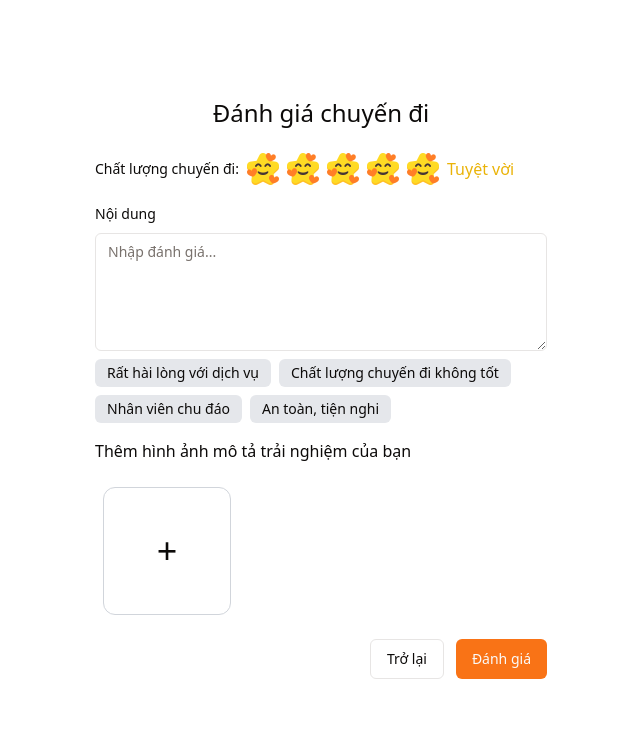
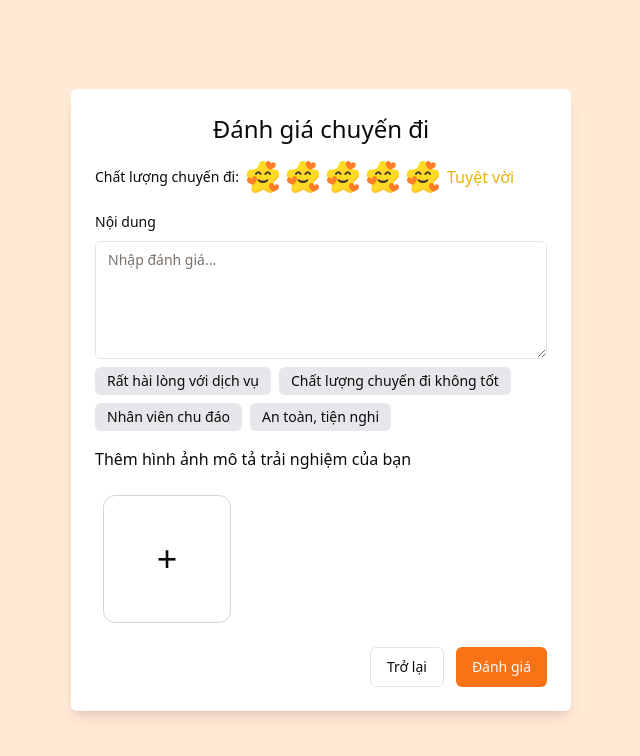
Before and after one commit to truongduytven/SWD392-FrontEnd, a React (Vite) app: page /rating in a window 1280 px wide. Shown: the top 756 px of the page, without its empty margins (319-959 px from the left). Built offline with nearby package versions, Linux system fonts and the light colour scheme.

Commit message:
fix: image in rating

```diff
--- a/src/components/global/organisms/RatingForm.tsx
+++ b/src/components/global/organisms/RatingForm.tsx
@@ -16,7 +16,7 @@ const suggestedContents = [
   'Rất hài lòng với dịch vụ',
   'Chất lượng chuyến đi không tốt',
   'Nhân viên chu đáo',
-  'An toàn, tiện nghi',
+  'An toàn, tiện nghi'
 ]
 const RatingForm: React.FC = () => {
   const [files, setFiles] = useState<File[]>([])
@@ -26,7 +26,7 @@ const RatingForm: React.FC = () => {
     defaultValues: { value: 5, content: '', imageUrls: [] }
   })
 
-  const { handleSubmit, control, setValue,reset } = form
+  const { handleSubmit, control, setValue, reset } = form
 
   const onSubmit = (data: z.infer<typeof ratingSchema>) => {
     console.log('Form Data:', data)
@@ -62,9 +62,9 @@ const RatingForm: React.FC = () => {
   }
   return (
     <div className='flex h-screen items-center justify-center py-40'>
-      <div className='fixed inset-0 z-[1000]  flex flex-col justify-center items-center'>
-        <div className='text-2xl font-medium'>Đánh giá chuyến đi</div>
-        <div className='w-[500px] bg-background rounded-md p-6'>
+      <div className='fixed inset-0 z-[1000] bg-orange-300/30  flex flex-col justify-center items-center '>
+        <div className='w-[500px] bg-background rounded-md p-6 shadow-lg'>
+          <div className='text-2xl font-medium text-center mb-4'>Đánh giá chuyến đi</div>
           <Form {...form}>
             <form onSubmit={handleSubmit(onSubmit)} className='space-y-4'>
               <div className='flex items-center gap-2'>
@@ -121,7 +121,7 @@ const RatingForm: React.FC = () => {
                     <div className='mt-2 flex flex-wrap gap-2'>
                       {suggestedContents.map((suggestion, index) => (
                         <button
-                        type='button'
+                          type='button'
                           key={index}
                           className={`bg-gray-200 px-3 py-1 text-sm rounded-md ${
                             suggestedContent === suggestion ? 'bg-primary text-white' : ''
@@ -142,6 +142,7 @@ const RatingForm: React.FC = () => {
                   <div key={index} className='m-2 relative'>
                     <img className='w-32 h-32 object-cover rounded-2xl' src={URL.createObjectURL(file)} alt='...' />
                     <button
+                      type='button'
                       className='absolute -top-3 -right-3 font-medium  text-white bg-primary rounded-full px-2 py-1 text-xs'
                       onClick={() => removeFile(index)}
                     >
@@ -172,8 +173,8 @@ const RatingForm: React.FC = () => {
               </div>
 
               <div className='flex justify-end items-center gap-3'>
-                <Link to="/">
-                <Button variant="outline">Trở lại</Button>
+                <Link to='/'>
+                  <Button variant='outline'>Trở lại</Button>
                 </Link>
                 <Button type='submit'>Đánh giá</Button>
               </div>
```
